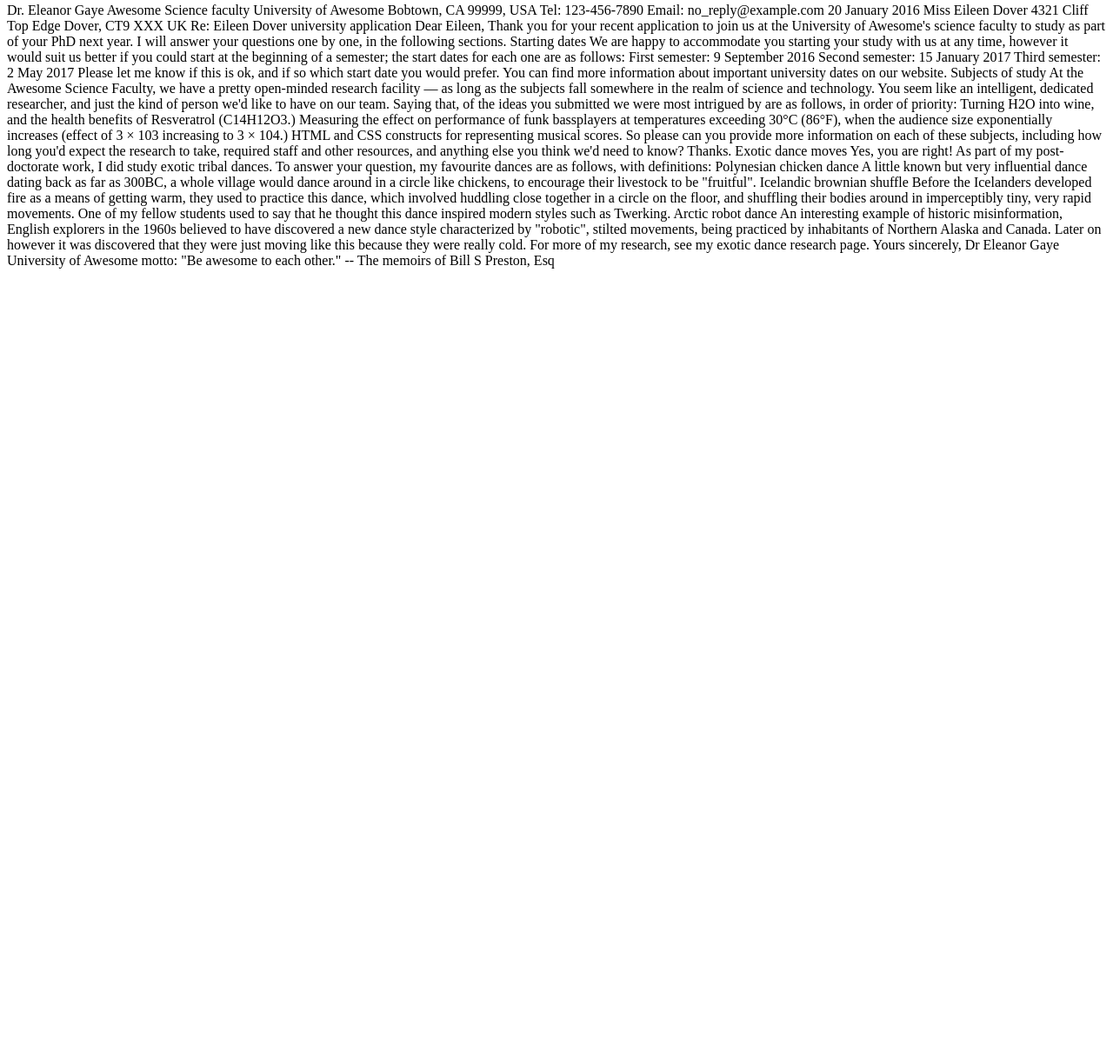
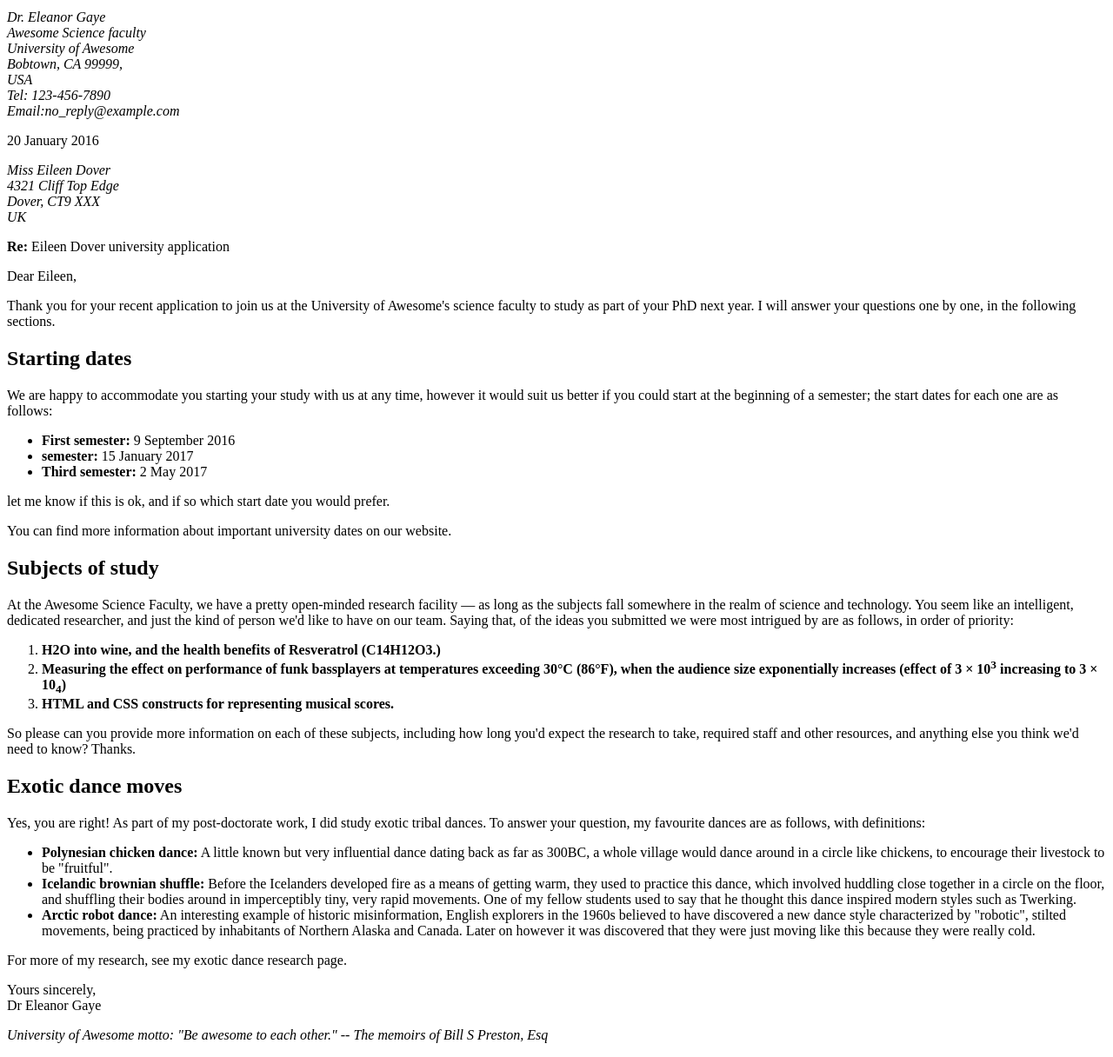
Before and after one commit to PShyam1206/PShyam1206.github.io, a plain HTML site: page Lab 1/File 1/part1.html in a window 1280 px wide. Shown: the part 5-1221 px from the top of the page at 87% size. Before the commit the page ends 800 px from the top, so only its background shows below. Drawn offline with Linux system fonts and the light colour scheme.

Commit message:
comments
added some comments

```diff
--- a/Lab 1/File 1/part1.html
+++ b/Lab 1/File 1/part1.html
@@ -2,74 +2,90 @@
 <html lang="en">
  <head>
     <meta charset="utf-8">
+    <title>Letter to Miss Eileen Dover</title>
  </head>
-</html>
+<body>
 <!--
 Name:- Shyam Patel
 File:-part1.html
 Date:- 17 January 2025
 -->
 
-Dr. Eleanor Gaye
-Awesome Science faculty
-University of Awesome
-Bobtown, CA 99999,
-USA
-Tel: 123-456-7890
-Email: no_reply@example.com
-
-20 January 2016
-
-Miss Eileen Dover
-4321 Cliff Top Edge
-Dover, CT9 XXX
-UK
+<header>
+    <address>
+<p>Dr. Eleanor Gaye<br>
+Awesome Science faculty<br>
+University of Awesome<br>
+Bobtown, CA 99999,<br>
+USA<br>
+Tel: 123-456-7890<br>
+Email:<a>no_reply@example.com</a>
+</p>
+    </address>
+<p>20 January 2016</p>
 
 
-Re: Eileen Dover university application
+    <address>
+<p>Miss Eileen Dover<br>
+4321 Cliff Top Edge<br>
+Dover, CT9 XXX<br>
+UK
+</p>
+  </address>
+</header>
 
-Dear Eileen,
+<section>
+<p><strong>Re:</strong> Eileen Dover university application </p>
+</section>
 
-Thank you for your recent application to join us at the University of Awesome's science faculty to study as part of your PhD next year. I will answer your questions one by one, in the following sections.
+<section>
+<p>Dear Eileen,</p>
 
-Starting dates
+<p>Thank you for your recent application to join us at the University of Awesome's science faculty to study as part of your PhD next year. I will answer your questions one by one, in the following sections.</p>
 
-We are happy to accommodate you starting your study with us at any time, however it would suit us better if you could start at the beginning of a semester; the start dates for each one are as follows:
+<h2>Starting dates</h2>
 
-First semester: 9 September 2016
-Second semester: 15 January 2017
-Third semester: 2 May 2017
+<p>We are happy to accommodate you starting your study with us at any time, however it would suit us better if you could start at the beginning of a semester; the start dates for each one are as follows:</p>
 
-Please let me know if this is ok, and if so which start date you would prefer.
+<Ul>
+<li> <strong>First semester:</strong> 9 September 2016</li>
+<li><strong> semester:</strong> 15 January 2017</li>
+<li><strong>Third semester:</strong> 2 May 2017</li>
+</ul>
 
-You can find more information about important university dates on our website.
+<P> let me know if this is ok, and if so which start date you would prefer.</P>
+
+<p>You can find more information about important university dates on our website.</p>
 
 
-Subjects of study
+<h2>Subjects of study</h2>
 
-At the Awesome Science Faculty, we have a pretty open-minded research facility — as long as the subjects fall somewhere in the realm of science and technology. You seem like an intelligent, dedicated researcher, and just the kind of person we'd like to have on our team. Saying that, of the ideas you submitted we were most intrigued by are as follows, in order of priority:
+<p>At the Awesome Science Faculty, we have a pretty open-minded research facility — as long as the subjects fall somewhere in the realm of science and technology. You seem like an intelligent, dedicated researcher, and just the kind of person we'd like to have on our team. Saying that, of the ideas you submitted we were most intrigued by are as follows, in order of priority:</p>
+<ol>
+<li><strong> H2O into wine, and the health benefits of Resveratrol (C14H12O3.)</strong></li>
+<li><strong>Measuring the effect on performance of funk bassplayers at temperatures exceeding 30°C (86°F), when the audience size exponentially increases (effect of 3 × 10<sup>3</sup> increasing to 3 × 10<sub>4</sub>)</strong></li>
+<li><strong>HTML and CSS constructs for representing musical scores.</strong></li>
+</ol>
+<P>So please can you provide more information on each of these subjects, including how long you'd expect the research to take, required staff and other resources, and anything else you think we'd need to know? Thanks.</P>
 
-Turning H2O into wine, and the health benefits of Resveratrol (C14H12O3.)
-Measuring the effect on performance of funk bassplayers at temperatures exceeding 30°C (86°F), when the audience size exponentially increases (effect of 3 × 103 increasing to 3 × 104.)
-HTML and CSS constructs for representing musical scores.
+<h2>Exotic dance moves</h2>
 
-So please can you provide more information on each of these subjects, including how long you'd expect the research to take, required staff and other resources, and anything else you think we'd need to know? Thanks.
+<p>Yes, you are right! As part of my post-doctorate work, I did study exotic tribal dances. To answer your question, my favourite dances are as follows, with definitions:</p>
+<ul>
+<li><strong>Polynesian chicken dance:</strong>
+A little known but very influential dance dating back as far as 300BC, a whole village would dance around in a circle like chickens, to encourage their livestock to be "fruitful".</li>
+<li><strong>Icelandic brownian shuffle:</strong>
+Before the Icelanders developed fire as a means of getting warm, they used to practice this dance, which involved huddling close together in a circle on the floor, and shuffling their bodies around in imperceptibly tiny, very rapid movements. One of my fellow students used to say that he thought this dance inspired modern styles such as Twerking.</li>
+<li><strong>Arctic robot dance:</strong>
+An interesting example of historic misinformation, English explorers in the 1960s believed to have discovered a new dance style characterized by "robotic", stilted movements, being practiced by inhabitants of Northern Alaska and Canada. Later on however it was discovered that they were just moving like this because they were really cold.</li>
+</ul>
+<p>For more of my research, see my exotic dance research page.</p>
 
-
-Exotic dance moves
-
-Yes, you are right! As part of my post-doctorate work, I did study exotic tribal dances. To answer your question, my favourite dances are as follows, with definitions:
-
-Polynesian chicken dance
-A little known but very influential dance dating back as far as 300BC, a whole village would dance around in a circle like chickens, to encourage their livestock to be "fruitful".
-Icelandic brownian shuffle
-Before the Icelanders developed fire as a means of getting warm, they used to practice this dance, which involved huddling close together in a circle on the floor, and shuffling their bodies around in imperceptibly tiny, very rapid movements. One of my fellow students used to say that he thought this dance inspired modern styles such as Twerking.
-Arctic robot dance
-An interesting example of historic misinformation, English explorers in the 1960s believed to have discovered a new dance style characterized by "robotic", stilted movements, being practiced by inhabitants of Northern Alaska and Canada. Later on however it was discovered that they were just moving like this because they were really cold.
-
-For more of my research, see my exotic dance research page.
-
-Yours sincerely,
-Dr Eleanor Gaye
-
-University of Awesome motto: "Be awesome to each other." -- The memoirs of Bill S Preston, Esq
+<p>Yours sincerely,<br>
+Dr Eleanor Gaye</p>
+<footer>
+<p><em>University of Awesome motto: "Be awesome to each other." -- The memoirs of Bill S Preston, Esq </em></p>
+</footer>
+</section>
+</body>
+</html>
```
